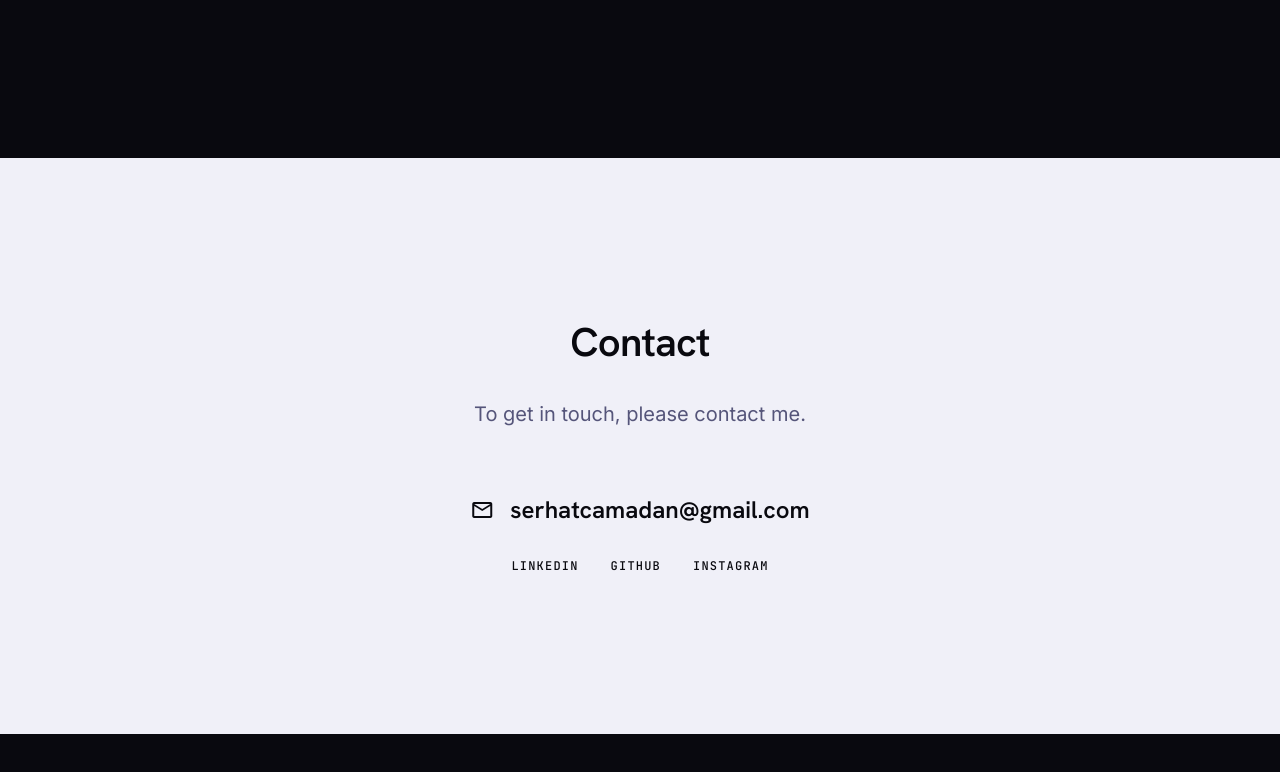
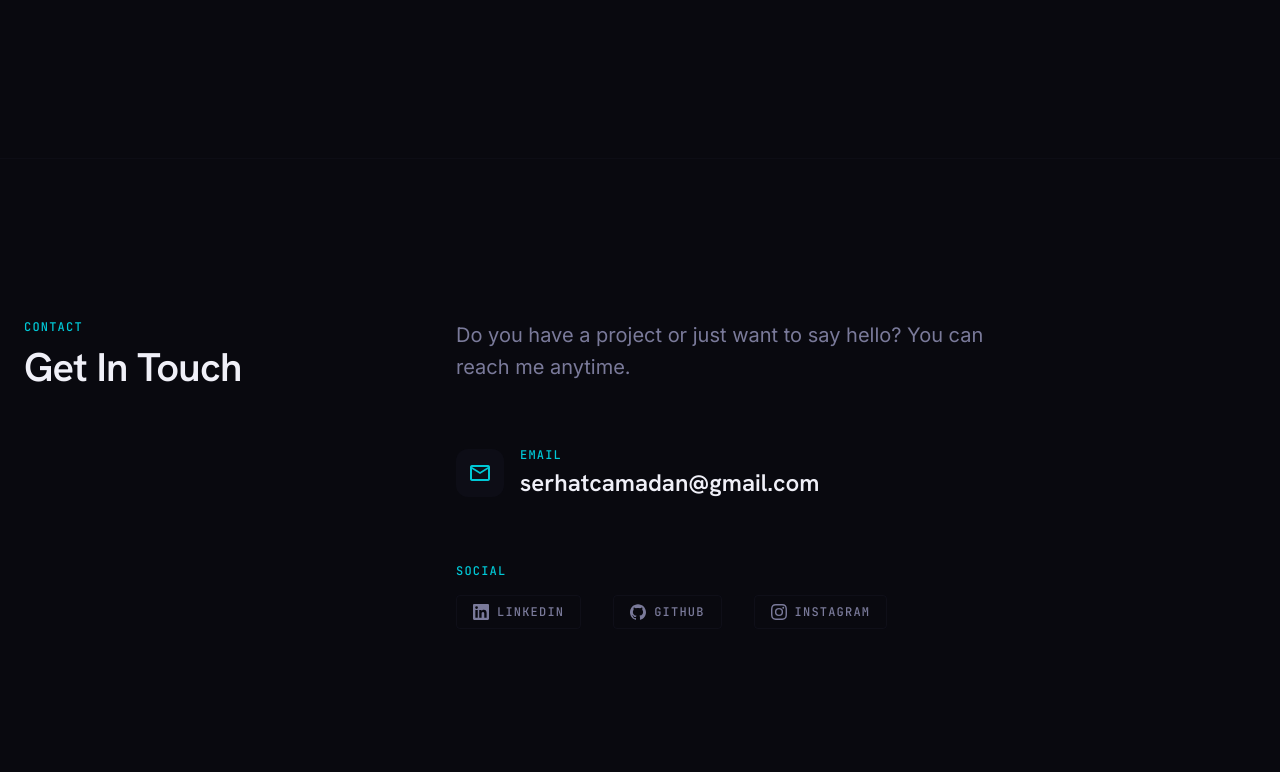
Before and after one commit to serhatcamadan/portfolio-website, a React (Vite) app: page / in a window 1280 px wide. Shown: the part 3978-4750 px from the top of the page. Before the commit the page ends 4712 px from the top, so only its background shows below. Built offline with nearby package versions, Linux system fonts and the light colour scheme.

Commit message:
contact part redesign

```diff
--- a/src/components/Contact.jsx
+++ b/src/components/Contact.jsx
@@ -1,5 +1,28 @@
 import { useScrollReveal } from '../hooks/useScrollReveal'
 
+const LinkedInIcon = () => (
+  <svg viewBox="0 0 24 24" fill="currentColor" className="w-4 h-4">
+    <path d="M20.447 20.452h-3.554v-5.569c0-1.328-.027-3.037-1.852-3.037-1.853 0-2.136 1.445-2.136 2.939v5.667H9.351V9h3.414v1.561h.046c.477-.9 1.637-1.85 3.37-1.85 3.601 0 4.267 2.37 4.267 5.455v6.286zM5.337 7.433a2.062 2.062 0 0 1-2.063-2.065 2.064 2.064 0 1 1 2.063 2.065zm1.782 13.019H3.555V9h3.564v11.452zM22.225 0H1.771C.792 0 0 .774 0 1.729v20.542C0 23.227.792 24 1.771 24h20.451C23.2 24 24 23.227 24 22.271V1.729C24 .774 23.2 0 22.222 0h.003z" />
+  </svg>
+)
+
+const GitHubIcon = () => (
+  <svg viewBox="0 0 24 24" fill="currentColor" className="w-4 h-4">
+    <path d="M12 .297c-6.63 0-12 5.373-12 12 0 5.303 3.438 9.8 8.205 11.385.6.113.82-.258.82-.577 0-.285-.01-1.04-.015-2.04-3.338.724-4.042-1.61-4.042-1.61C4.422 18.07 3.633 17.7 3.633 17.7c-1.087-.744.084-.729.084-.729 1.205.084 1.838 1.236 1.838 1.236 1.07 1.835 2.809 1.305 3.495.998.108-.776.417-1.305.76-1.605-2.665-.3-5.466-1.332-5.466-5.93 0-1.31.465-2.38 1.235-3.22-.135-.303-.54-1.523.105-3.176 0 0 1.005-.322 3.3 1.23.96-.267 1.98-.399 3-.405 1.02.006 2.04.138 3 .405 2.28-1.552 3.285-1.23 3.285-1.23.645 1.653.24 2.873.12 3.176.765.84 1.23 1.91 1.23 3.22 0 4.61-2.805 5.625-5.475 5.92.42.36.81 1.096.81 2.22 0 1.606-.015 2.896-.015 3.286 0 .315.21.69.825.57C20.565 22.092 24 17.592 24 12.297c0-6.627-5.373-12-12-12" />
+  </svg>
+)
+
+const InstagramIcon = () => (
+  <svg viewBox="0 0 24 24" fill="currentColor" className="w-4 h-4">
+    <path d="M12 2.163c3.204 0 3.584.012 4.85.07 3.252.148 4.771 1.691 4.919 4.919.058 1.265.069 1.645.069 4.849 0 3.205-.012 3.584-.069 4.849-.149 3.225-1.664 4.771-4.919 4.919-1.266.058-1.644.07-4.85.07-3.204 0-3.584-.012-4.849-.07-3.26-.149-4.771-1.699-4.919-4.92-.058-1.265-.07-1.644-.07-4.849 0-3.204.013-3.583.07-4.849.149-3.227 1.664-4.771 4.919-4.919 1.266-.057 1.645-.069 4.849-.069zm0-2.163c-3.259 0-3.667.014-4.947.072-4.358.2-6.78 2.618-6.98 6.98-.059 1.281-.073 1.689-.073 4.948 0 3.259.014 3.668.072 4.948.2 4.358 2.618 6.78 6.98 6.98 1.281.058 1.689.072 4.948.072 3.259 0 3.668-.014 4.948-.072 4.354-.2 6.782-2.618 6.979-6.98.059-1.28.073-1.689.073-4.948 0-3.259-.014-3.667-.072-4.947-.196-4.354-2.617-6.78-6.979-6.98-1.281-.059-1.69-.073-4.949-.073zm0 5.838a6.162 6.162 0 1 0 0 12.324 6.162 6.162 0 0 0 0-12.324zM12 16a4 4 0 1 1 0-8 4 4 0 0 1 0 8zm6.406-11.845a1.44 1.44 0 1 0 0 2.881 1.44 1.44 0 0 0 0-2.881z" />
+  </svg>
+)
+
+const socials = [
+  { label: 'LINKEDIN',  href: 'https://linkedin.com/in/serhatcamadan',  Icon: LinkedInIcon },
+  { label: 'GITHUB',    href: 'https://github.com/serhatcamadan',        Icon: GitHubIcon },
+  { label: 'INSTAGRAM', href: 'https://instagram.com/serhatcamadan',     Icon: InstagramIcon },
+]
 
 export default function Contact() {
   const { ref, visible } = useScrollReveal()
@@ -8,46 +31,65 @@ export default function Contact() {
     <section
       ref={ref}
       id="contact"
-      className={`py-section-padding-mobile md:py-section-padding-desktop bg-primary text-on-primary transition-all duration-1000 ${
-        visible ? 'opacity-100 translate-y-0' : 'opacity-0 translate-y-10 '
+      className={`py-section-padding-mobile md:py-section-padding-desktop px-gutter max-w-container-max mx-auto border-t border-outline-variant/20 transition-all duration-1000 ${
+        visible ? 'opacity-100 translate-y-0' : 'opacity-0 translate-y-10'
       }`}
     >
-      <div className="max-w-container-max mx-auto px-gutter flex flex-col items-center text-center">
-        <h2 className="font-display-lg-mobile md:font-headline-md text-display-lg-mobile md:text-headline-md mb-stack-md max-w-xl">
-          Contact
+      <div className="grid grid-cols-1 md:grid-cols-12 gap-stack-lg">
+
+        {/* Left — label + heading */}
+        <div className="md:col-span-4">
+          <span className="font-label-caps text-label-caps text-secondary mb-base block">
+            CONTACT
+          </span>
+          <h2 className="font-headline-md text-headline-md text-primary sticky top-28">
+            Get In Touch
           </h2>
-        <p className="font-body-lg text-body-lg text-on-primary-fixed-variant mb-stack-lg max-w-md">
-          To get in touch, please contact me.
+        </div>
+
+        {/* Right — contact details */}
+        <div className="md:col-span-8 flex flex-col gap-stack-lg">
+          <p className="font-body-lg text-body-lg text-on-surface-variant max-w-xl">
+            Do you have a project or just want to say hello? You can reach me anytime.
           </p>
 
-        <div className="space-y-stack-sm">
           <a
             href="mailto:serhatcamadan@gmail.com"
-            className="flex items-center justify-center gap-stack-sm group hover:text-secondary-fixed transition-colors"
+            className="flex items-center gap-stack-sm group w-fit"
           >
-            <span className="material-symbols-outlined text-3xl">mail</span>
-            <span className="font-headline-sm text-headline-sm">serhatcamadan@gmail.com</span>
+            <span className="w-12 h-12 rounded-full bg-surface-variant/30 flex items-center justify-center group-hover:bg-secondary/20 transition-colors">
+              <span className="material-symbols-outlined text-secondary">mail</span>
+            </span>
+            <div>
+              <span className="font-label-caps text-label-caps text-secondary block mb-1">EMAIL</span>
+              <span className="font-headline-sm text-headline-sm text-primary group-hover:text-secondary transition-colors">
+                serhatcamadan@gmail.com
+              </span>
+            </div>
           </a>
 
-          <div className="flex justify-center gap-stack-md mt-stack-md">
-            {[
-              { label: 'LINKEDIN',  href: 'https://linkedin.com/in/serhatcamadan' },
-              { label: 'GITHUB',    href: 'https://github.com/serhatcamadan' },
-              { label: 'INSTAGRAM', href: 'https://instagram.com/serhatcamadan' },
-            ].map(({ label, href }) => (
+          <div>
+            <span className="font-label-caps text-label-caps text-secondary block mb-stack-sm">
+              SOCIAL
+            </span>
+            <div className="flex gap-stack-md">
+              {socials.map(({ label, href, Icon }) => (
                 <a
                   key={label}
                   href={href}
                   target="_blank"
                   rel="noreferrer"
-                className="font-label-caps text-label-caps hover:text-secondary-fixed transition-colors"
+                  className="flex items-center gap-2 font-label-caps text-label-caps text-on-surface-variant hover:text-primary border border-outline-variant/30 hover:border-primary/40 px-4 py-2 rounded-lg transition-all duration-300"
                 >
+                  <Icon />
                   {label}
                 </a>
               ))}
             </div>
           </div>
         </div>
+
+      </div>
     </section>
   )
 }
```
Lines whose indentation alone changed are shown as unchanged.
